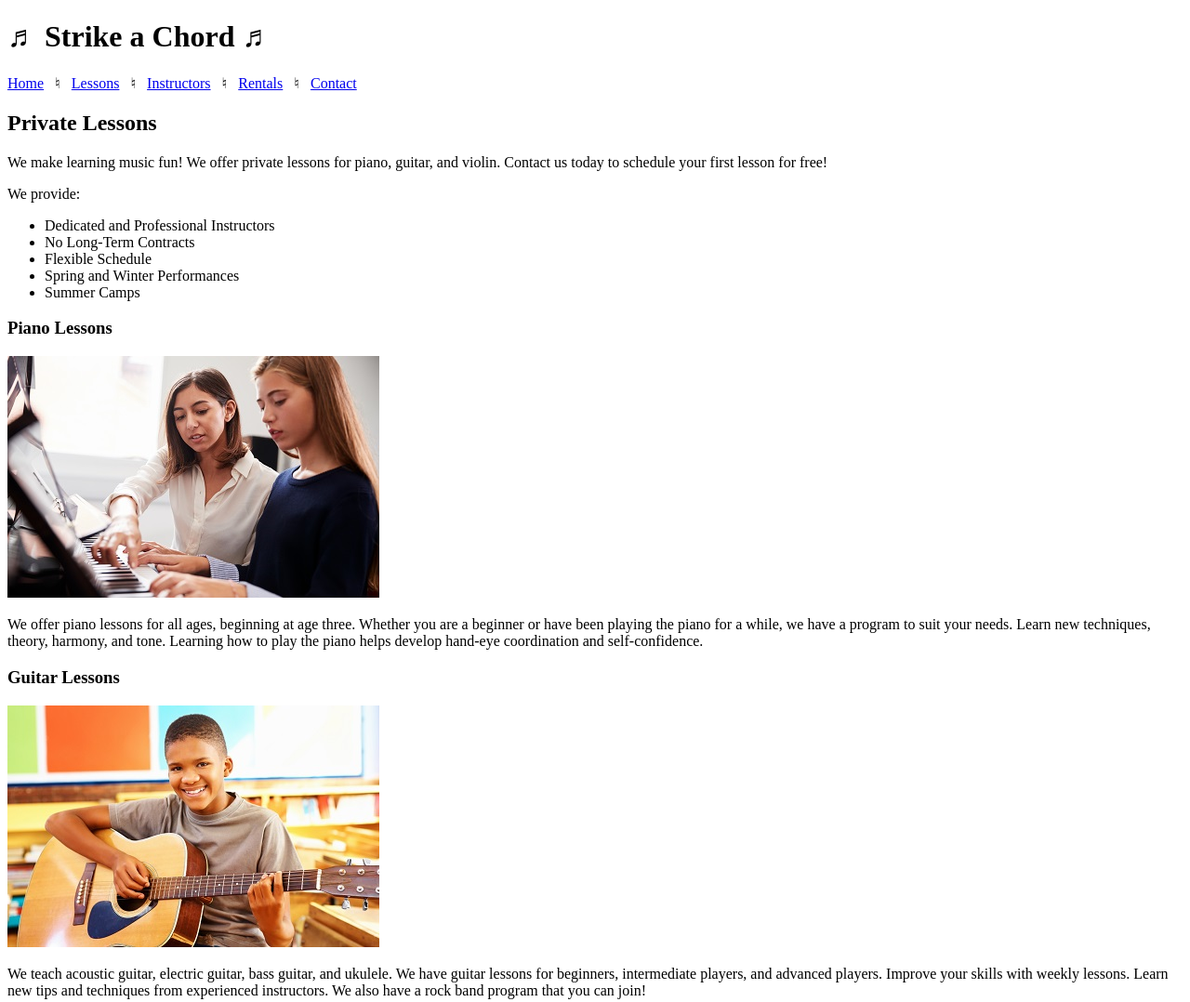
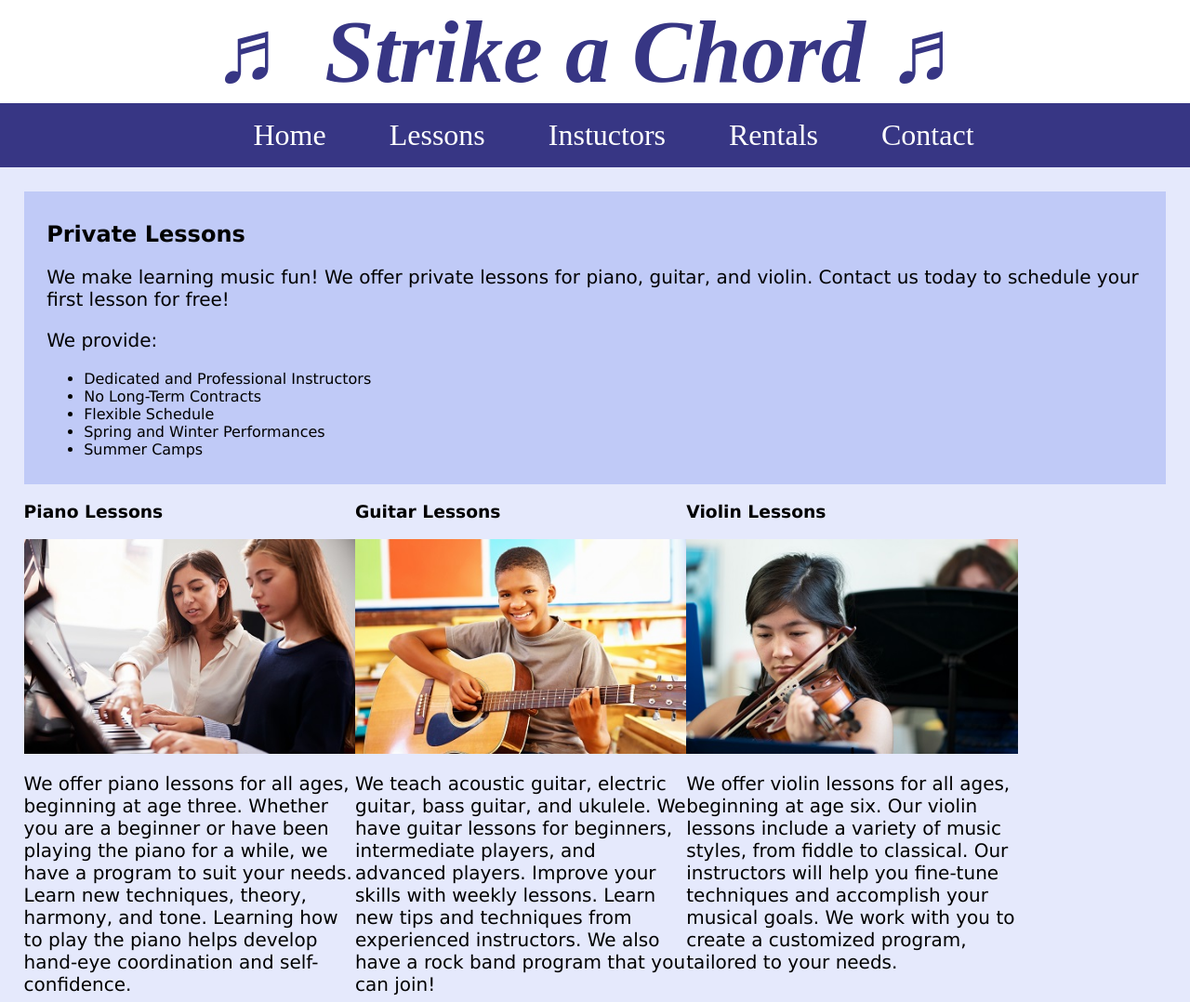
Before and after one commit to 144Sp23/ch4lab1-cdurbin909, a plain HTML site: page lessons.html in a window 1280 px wide. Shown: the top 1078 px of the page at 93% size. Drawn offline with Linux system fonts and the light colour scheme.

Commit message:
Completed Lab

```diff
--- /dev/null
+++ b/css/styles.css
@@ -0,0 +1,109 @@
+/*
+Author: Chase Durbin
+Date: 2-15-2023
+File Name: styles.css
+*/
+
+/* CSS Reset */
+body, header, nav, main, footer, img, h1{
+    margin: 0;
+    padding: 0;
+    border: 0;
+}
+
+/* Style rule for images */
+img {
+    max-width: 100%;
+    display: block;
+}
+
+/* Style rules for header content */
+header{
+    text-align: center;
+    font-size: 3em;
+    color: #373684;
+}
+
+header h1{
+    font-style: italic;
+}
+
+/* Style rules for navigation area */
+nav {
+    background-color: #373684;
+}
+
+nav ul {
+    list-style-type: none;
+    margin: 0;
+    text-align: center;
+}
+
+nav li {
+    display: inline-block;
+    font-size: 2em;
+}
+
+nav li a {
+    display: block;
+    color: #fff;
+    text-align: center;
+    padding: 0.5em 1em;
+    text-decoration: none;
+}
+
+/* Style rules for main content */
+main {
+    padding: 2%;
+    background-color: #e5e9fc;
+    overflow: auto;
+    font-family: Verdana, Arial, sans-serif;
+}
+
+main p{
+    font-size: 1.25em;
+}
+
+.action {
+    font-size: 1.75em;
+    color: #373684;
+    font-weight: bold;
+}
+
+#piano, #guitar, #violin {
+    width: 29%;
+    float: left;
+    margin 0 2%;
+}
+
+#info {
+    clear: left;
+    background-color: #c0caf7;
+    padding: 1% 2%;
+}
+
+#contact {
+    text-align: center;
+}
+
+#contact a {
+    color: #4645a8;
+    text-decoration: none;
+    font-weight: bold;
+}
+
+.map {
+    border: 5px solid #373684;
+}
+
+/* Style rules for footer content */
+footer {
+    text-align: center;
+    font-size: 0.65em;
+    clear: left;
+}
+
+footer a {
+    color: #4645a8;
+    text-decoration: none;
+}
--- a/lessons.html
+++ b/lessons.html
@@ -8,6 +8,7 @@
 <head>
 	<title>Strike a Chord: Lessons</title>
 	<meta charset="utf-8">
+    <link rel="stylesheet" href="css/styles.css">
 </head>
 <body>
 
@@ -16,11 +17,13 @@
 	</header>
 
 	<nav>
-		<p><a href="index.html">Home</a> &nbsp; &#9838; &nbsp;
-		<a href="lessons.html">Lessons</a> &nbsp; &#9838; &nbsp;
-		<a href="instructors.html">Instructors</a> &nbsp; &#9838; &nbsp;
-		<a href="rentals.html">Rentals</a> &nbsp; &#9838; &nbsp;
-		<a href="contact.html">Contact</a></p>
+		<ul>
+            <li><a href="index.html">Home</a></li>
+            <li><a href="lessons.html">Lessons</a></li>
+            <li><a href="instructors.html">Instuctors</a></li>
+            <li><a href="rentals.html">Rentals</a></li>
+            <li><a href="contact.html">Contact</a></li>
+        </ul>
 	</nav>
 
 	<!-- Use the main area to add the main content to the webpage -->
@@ -44,7 +47,7 @@
         <div id="piano">
 
             <h3>Piano Lessons</h3>
-            <img src="images/piano-lesson.jpg" alt="piano teacher and student sitting at a piano" height="260" width="400">
+            <img src="images/piano-lesson.jpg" alt="piano teacher and student sitting at a piano">
             <p>We offer piano lessons for all ages, beginning at age three. Whether you are a beginner or have been playing the piano for a while, we have a program to suit your needs. Learn new techniques, theory, harmony, and tone. Learning how to play the piano helps develop hand-eye coordination and self-confidence.</p>
 
         </div>
@@ -52,7 +55,7 @@
         <div id="guitar">
 
             <h3>Guitar Lessons</h3>
-            <img src="images/child-guitar.jpg" alt="child with a smile holding a guitar" height="260" width="400">
+            <img src="images/child-guitar.jpg" alt="child with a smile holding a guitar">
             <p>We teach acoustic guitar, electric guitar, bass guitar, and ukulele. We have guitar lessons for beginners, intermediate players, and advanced players. Improve your skills with weekly lessons. Learn new tips and techniques from experienced instructors. We also have a rock band program that you can join!</p>
 
         </div>
@@ -60,7 +63,7 @@
         <div id="violin">
 
             <h3>Violin Lessons</h3>
-            <img src="images/woman-violin.jpg" alt="woman playing the violin" height="260" width="400">
+            <img src="images/woman-violin.jpg" alt="woman playing the violin">
             <p>We offer violin lessons for all ages, beginning at age six. Our violin lessons include a variety of music styles, from fiddle to classical. Our instructors will help you fine-tune techniques and accomplish your musical goals. We work with you to create a customized program, tailored to your needs.</p>
 
         </div>
```
Also changed, not shown: contact.html (+9 -6 lines), index.html (+14 -6 lines), template.html (+8 -5 lines).
